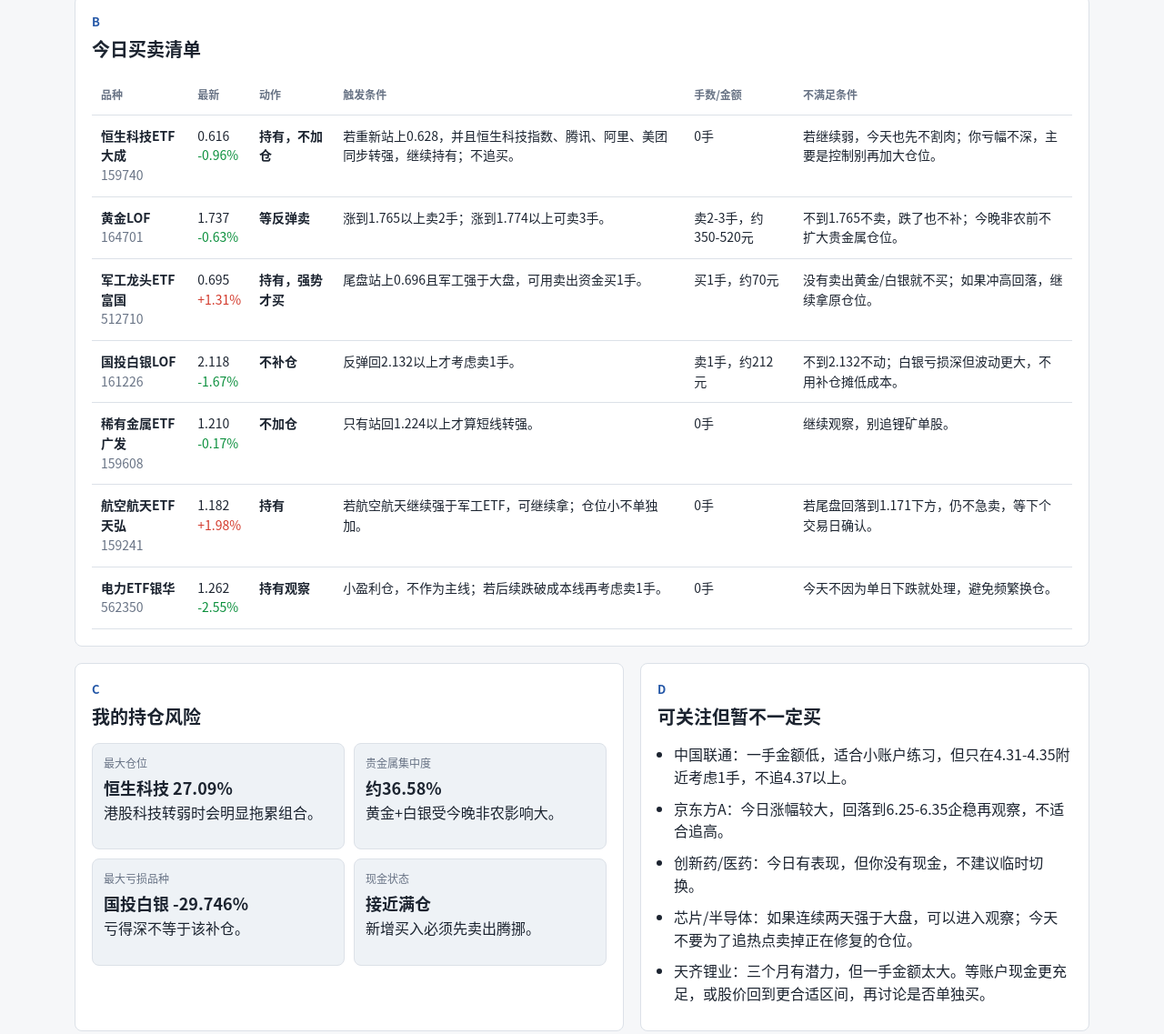
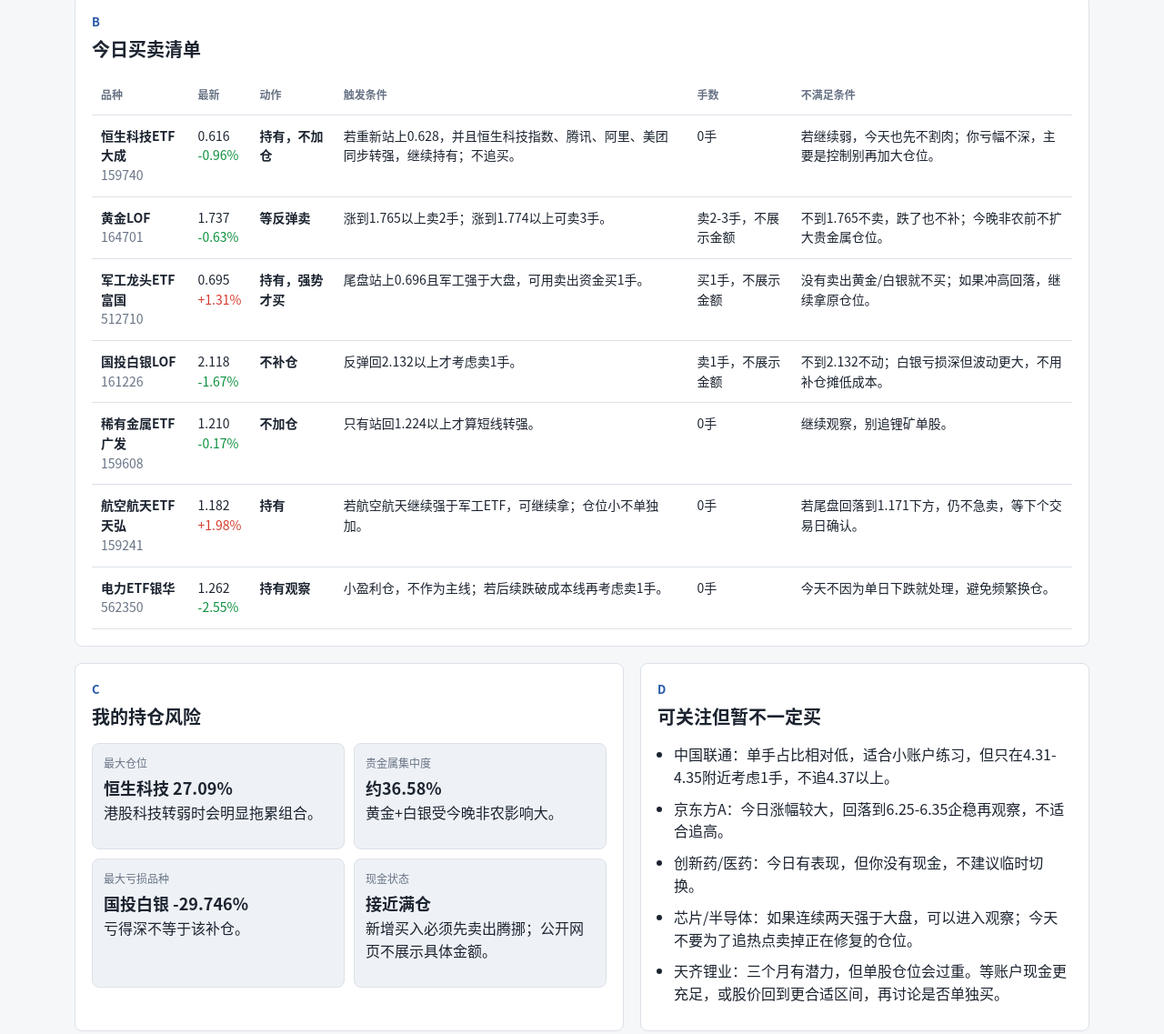
Before and after one commit to liyuanjun0711/-, a plain HTML site: page index.html in a window 1280 px wide. Shown: the part 1502-2639 px from the top of the page at 91% size. Drawn offline with Linux system fonts and the light colour scheme.

Commit message:
Remove sensitive amounts from public briefing

```diff
--- a/index.html
+++ b/index.html
@@ -52,7 +52,7 @@
               <th>最新</th>
               <th>动作</th>
               <th>触发条件</th>
-              <th>手数/金额</th>
+              <th>手数</th>
               <th>不满足条件</th>
             </tr>
           </thead>
--- a/report-data.js
+++ b/report-data.js
@@ -43,7 +43,7 @@ window.MARKET_BRIEFING_DATA = {
       type: "risk",
       impact: "高价单股",
       title: "天齐锂业等高价单股不适合当前账户直接买1手",
-      summary: "一手天齐锂业接近6000元，会让单只股票占账户比例过高。小账户买高价单股，最大问题不是公司没潜力，而是组合会失衡。",
+      summary: "天齐锂业这类高价单股会让单只股票占账户比例过高。小账户买高价单股，最大问题不是公司没潜力，而是组合会失衡。",
       action: "继续用稀有金属ETF跟踪锂矿方向，不把账户压到一只高波动股票上。"
     }
   ],
@@ -67,7 +67,7 @@ window.MARKET_BRIEFING_DATA = {
       changeText: "-0.63%",
       action: "等反弹卖",
       trigger: "涨到1.765以上卖2手；涨到1.774以上可卖3手。",
-      lots: "卖2-3手，约350-520元",
+      lots: "卖2-3手，不展示金额",
       fallback: "不到1.765不卖，跌了也不补；今晚非农前不扩大贵金属仓位。"
     },
     {
@@ -78,7 +78,7 @@ window.MARKET_BRIEFING_DATA = {
       changeText: "+1.31%",
       action: "持有，强势才买",
       trigger: "尾盘站上0.696且军工强于大盘，可用卖出资金买1手。",
-      lots: "买1手，约70元",
+      lots: "买1手，不展示金额",
       fallback: "没有卖出黄金/白银就不买；如果冲高回落，继续拿原仓位。"
     },
     {
@@ -89,7 +89,7 @@ window.MARKET_BRIEFING_DATA = {
       changeText: "-1.67%",
       action: "不补仓",
       trigger: "反弹回2.132以上才考虑卖1手。",
-      lots: "卖1手，约212元",
+      lots: "卖1手，不展示金额",
       fallback: "不到2.132不动；白银亏损深但波动更大，不用补仓摊低成本。"
     },
     {
@@ -130,14 +130,14 @@ window.MARKET_BRIEFING_DATA = {
     { label: "最大仓位", value: "恒生科技 27.09%", note: "港股科技转弱时会明显拖累组合。" },
     { label: "贵金属集中度", value: "约36.58%", note: "黄金+白银受今晚非农影响大。" },
     { label: "最大亏损品种", value: "国投白银 -29.746%", note: "亏得深不等于该补仓。" },
-    { label: "现金状态", value: "接近满仓", note: "新增买入必须先卖出腾挪。" }
+    { label: "现金状态", value: "接近满仓", note: "新增买入必须先卖出腾挪；公开网页不展示具体金额。" }
   ],
   watchList: [
-    "中国联通：一手金额低，适合小账户练习，但只在4.31-4.35附近考虑1手，不追4.37以上。",
+    "中国联通：单手占比相对低，适合小账户练习，但只在4.31-4.35附近考虑1手，不追4.37以上。",
     "京东方A：今日涨幅较大，回落到6.25-6.35企稳再观察，不适合追高。",
     "创新药/医药：今日有表现，但你没有现金，不建议临时切换。",
     "芯片/半导体：如果连续两天强于大盘，可以进入观察；今天不要为了追热点卖掉正在修复的仓位。",
-    "天齐锂业：三个月有潜力，但一手金额太大。等账户现金更充足，或股价回到更合适区间，再讨论是否单独买。"
+    "天齐锂业：三个月有潜力，但单股仓位会过重。等账户现金更充足，或股价回到更合适区间，再讨论是否单独买。"
   ],
   explanations: [
     {
@@ -170,7 +170,7 @@ window.MARKET_BRIEFING_DATA = {
     },
     {
       title: "为什么不直接买天齐锂业",
-      body: "天齐锂业一手接近6000元，对你当前组合太重。你已有稀有金属ETF，用ETF跟踪锂矿方向更合适。"
+      body: "天齐锂业单手交易会让当前组合过度集中。你已有稀有金属ETF，用ETF跟踪锂矿方向更合适。"
     }
   ],
   riskNotes: [
```
